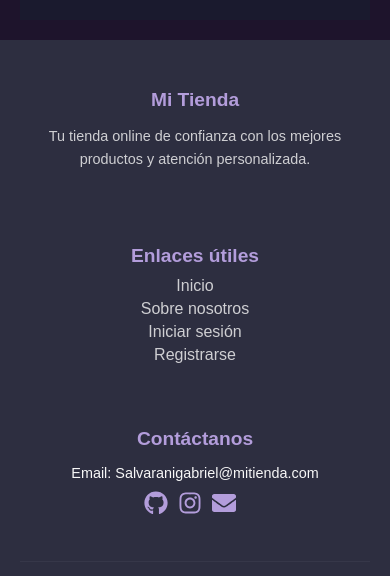
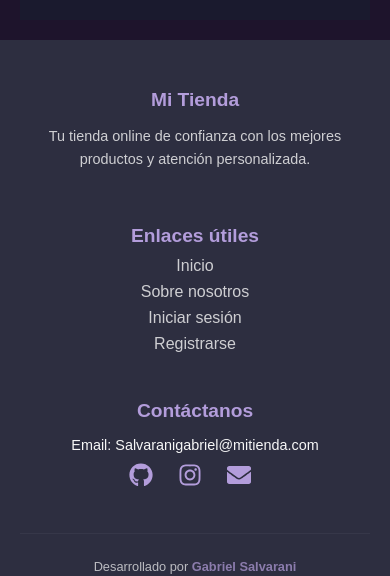
Before and after one commit to Gabriel-Salvarani/Proyecto_Final_Frontend, a React (Vite) app in the folder proyecto-final-frontend/: page / in a window 390 px wide. Shown: the part 1594-2170 px from the top of the page. Built offline with nearby package versions, Linux system fonts and the light colour scheme; no server answers.

Commit message:
add: estilos responsive para el footer

```diff
--- a/proyecto-final-frontend/src/styles/components/Footer.css
+++ b/proyecto-final-frontend/src/styles/components/Footer.css
@@ -1,3 +1,4 @@
+/* FOOTER BASE */
 .main-footer {
   background-color: #2d2e40;
   color: #f7f7f7;
@@ -20,7 +21,7 @@
 }
 
 .footer-about {
-  max-width: 350px; /* Limita el ancho del texto para que no sea una sola línea */
+  max-width: 350px;
 }
 
 .footer-title {
@@ -99,12 +100,13 @@
   text-decoration: underline;
 }
 
-/* Responsive: columnas en vertical en pantallas pequeñas */
-@media (max-width: 768px) {
+/* TABLETS: hasta 880px */
+/* TABLETS: hasta 880px */
+@media (max-width: 880px) {
   .footer-container {
-    flex-direction: column;
-    align-items: center;
-    text-align: center;
+    display: grid;
+    grid-template-columns: repeat(2, 1fr);
+    gap: 30px;
   }
 
   .footer-about {
@@ -112,6 +114,40 @@
   }
 
   .footer-section {
-    min-width: 100%;
+    min-width: unset;
+  }
+
+  /* Aplica este estilo a la sección de Contáctanos */
+  .footer-contact {
+    grid-column: 1 / -1; /* Hace que ocupe las dos columnas */
+    text-align: center; /* Centra el texto dentro de la sección */
+  }
+
+  /* Asegura que los íconos sociales también estén centrados */
+  .footer-social {
+    display: flex;
+    justify-content: center;
   }
 }
+
+/* MÓVILES: hasta 480px */
+@media (max-width: 480px) {
+  .footer-container {
+    grid-template-columns: 1fr;
+    gap: 20px;
+  }
+
+  .footer-section {
+    text-align: center;
+  }
+
+  .footer-social {
+    justify-content: center;
+    display: flex;
+    gap: 15px;
+  }
+
+  .footer-nav li {
+    margin-bottom: 8px;
+  }
+}
```
